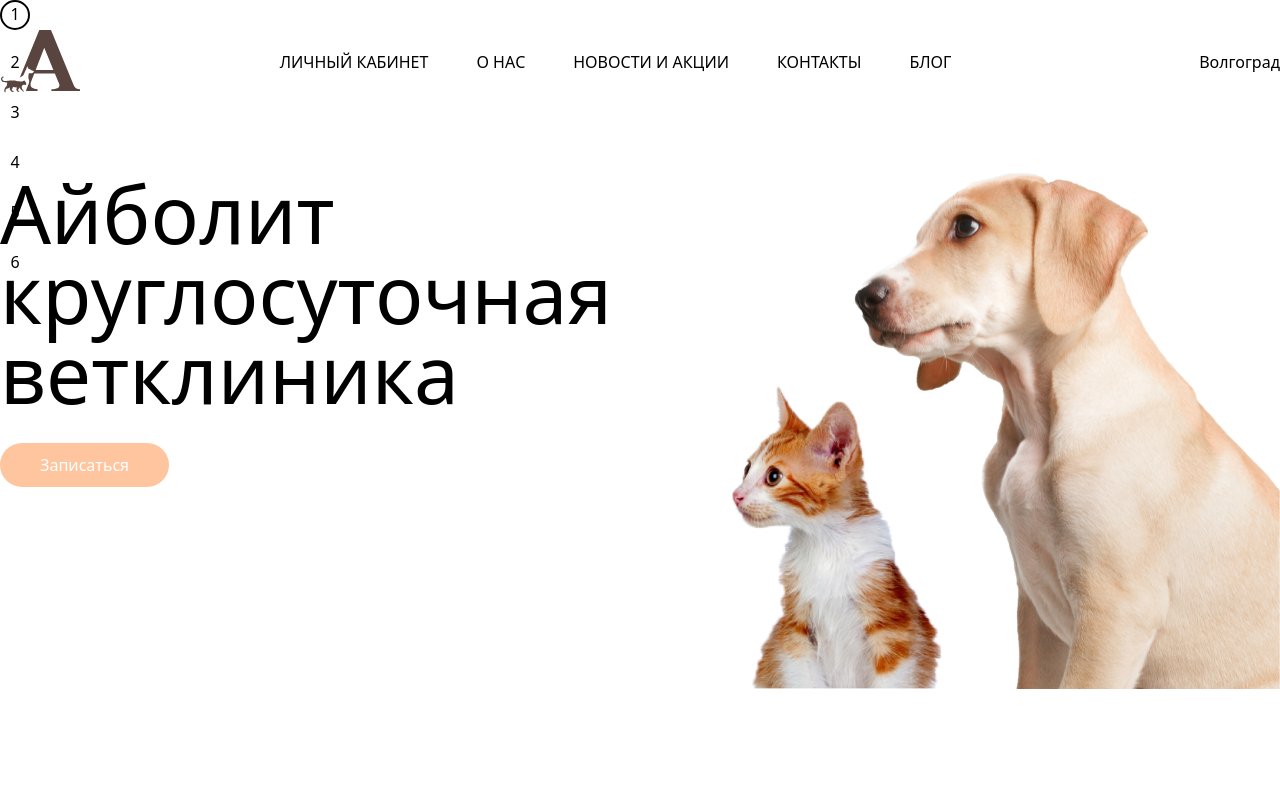
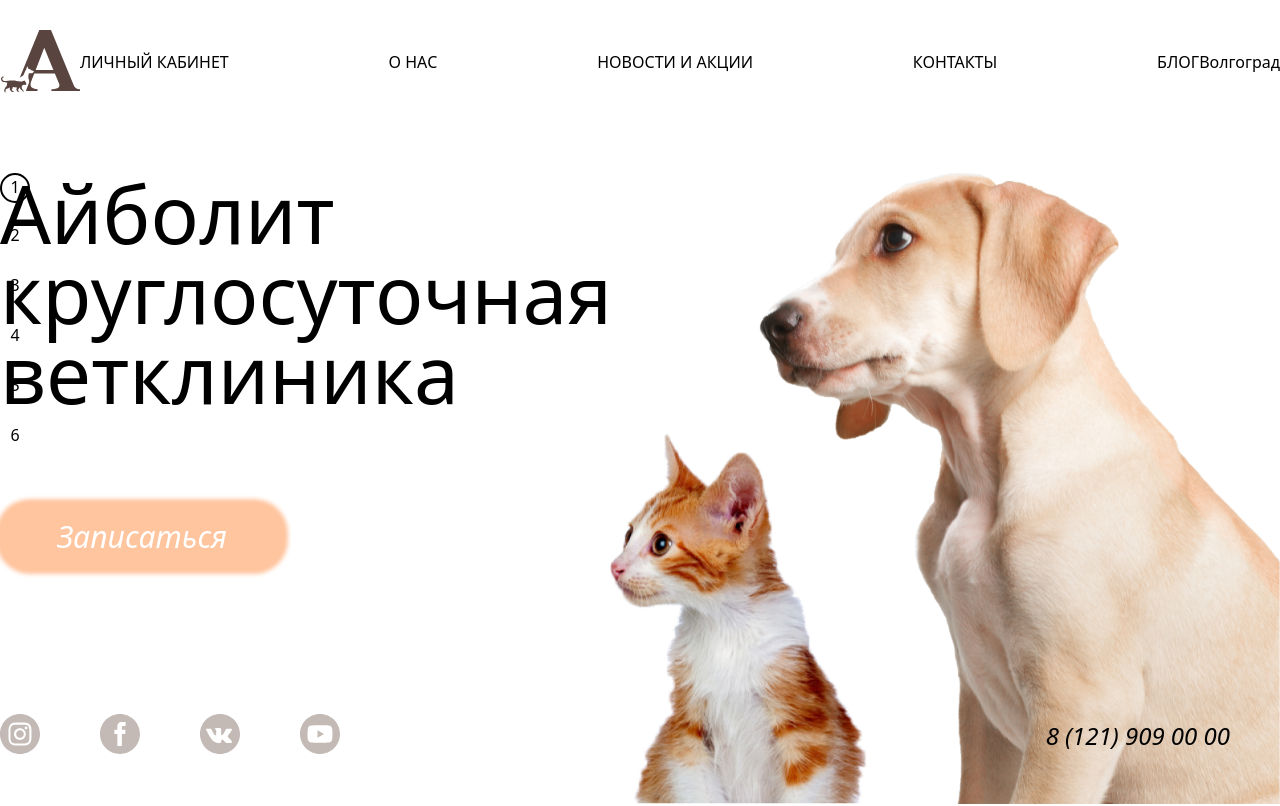
Before and after one commit to denism96/aibolit, a Vue app: page / in a window 1280 px wide. Shown: the top 806 px of the page. Built offline with nearby package versions, Linux system fonts and the light colour scheme.

Commit message:
Update styles Header & MainSection

```diff
--- a/src/components/HeaderApp.vue
+++ b/src/components/HeaderApp.vue
@@ -20,12 +20,14 @@
   justify-content: space-between;
   max-width: 1760px;
   margin-top: 30px;
+
+  nav {
+    max-width: 1300px;
+    width: 100%;
+  }
 }
 .header-list {
   display: flex;
-
-  li {
-    margin-right: 3em;
-  }
+  justify-content: space-between;
 }
 </style>
--- a/src/components/MainSection.vue
+++ b/src/components/MainSection.vue
@@ -12,45 +12,50 @@ const changeTab = (tabName) => {
 </script>
 
 <template>
-  <section>
+  <section class="container first-section">
     <AppTabs :names="tabs" :selectedTab="selectedTab" @changeTab="changeTab">
     </AppTabs>
     <div class="center-content">
       <div v-for="tab in tabs" :key="tab.name">
         <h1 v-if="selectedTab === tab.name">{{ tab.label }}</h1>
-
       </div>
       <button>Записаться</button>
       <SocialLink></SocialLink>
     </div>
     <div class="right-content">
-      <div v-for="tab in tabs" :key="tab.name">
-        <img v-if="selectedTab === tab.name" :src="tab.image" :alt="tab.imageAlt">
+      <div class="img-content" v-for="tab in tabs" :key="tab.name">
+        <img
+          v-if="selectedTab === tab.name"
+          :src="tab.image"
+          :alt="tab.imageAlt"
+        />
       </div>
-      <p>8 121 909 00 00</p>
+      <span>8 (121) 909 00 00</span>
     </div>
   </section>
 </template>
 <style lang="scss" scoped>
 @import "/src/assets/styles/main.scss";
-section {
+
+.first-section {
+  position: relative;
+  max-width: 1760px;
   display: flex;
-  width: 100%;
-  justify-content: end;
+  justify-content: flex-end;
   margin-top: 80px;
-  height: 786px;
 }
 
 .center-content {
+  flex-grow: 1;
   display: flex;
   flex-direction: column;
-  align-items: flex-start;
-  margin-right: 120px;
+  max-width: 610px;
+}
 
 h1 {
   font-size: 80px;
-    max-width: 645px;
   line-height: 80px;
+  margin-bottom: 60px;
 }
 button {
   background-color: $orange-color;
@@ -59,28 +64,23 @@ section {
   color: $white-color;
   margin-top: 30px;
   max-width: 284px;
-  }
+  height: 67px;
+  font-size: 30px;
+  font-style: italic;
+  box-shadow: 0px 0px 4px 4px $orange-color;
 }
 .right-content {
   position: relative;
-  width: 833px;
-  height: 100%;
+  display: flex;
+  justify-content: center;
+  width: 926px;
 
-  .dog-image {
+  span {
     position: absolute;
-    right: 0;
-    bottom: 0;
-    z-index: -1;
-  }
-  .cat-image {
-    position: absolute;
-    bottom: 0;
-    z-index: -1;
-  }
-  p {
-    position: absolute;
+    right: 50px;
     bottom: 50px;
-    right: 40px;
+    font-size: 24px;
+    font-style: italic;
   }
 }
 </style>
```
Lines whose indentation alone changed are shown as unchanged.
